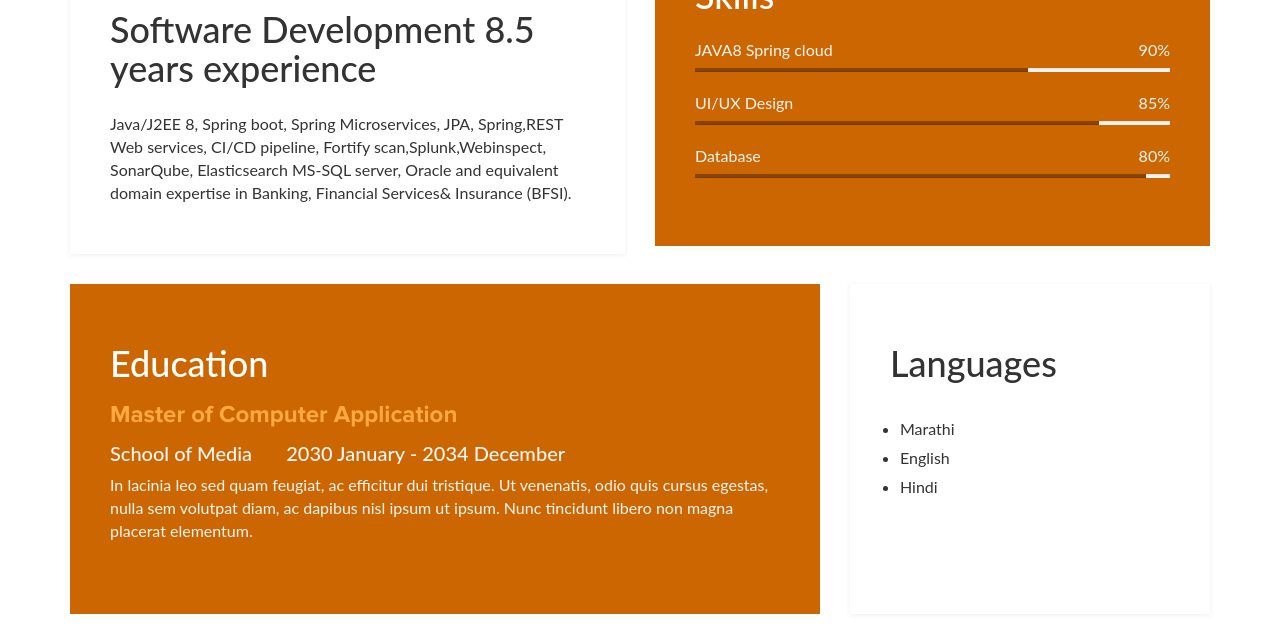
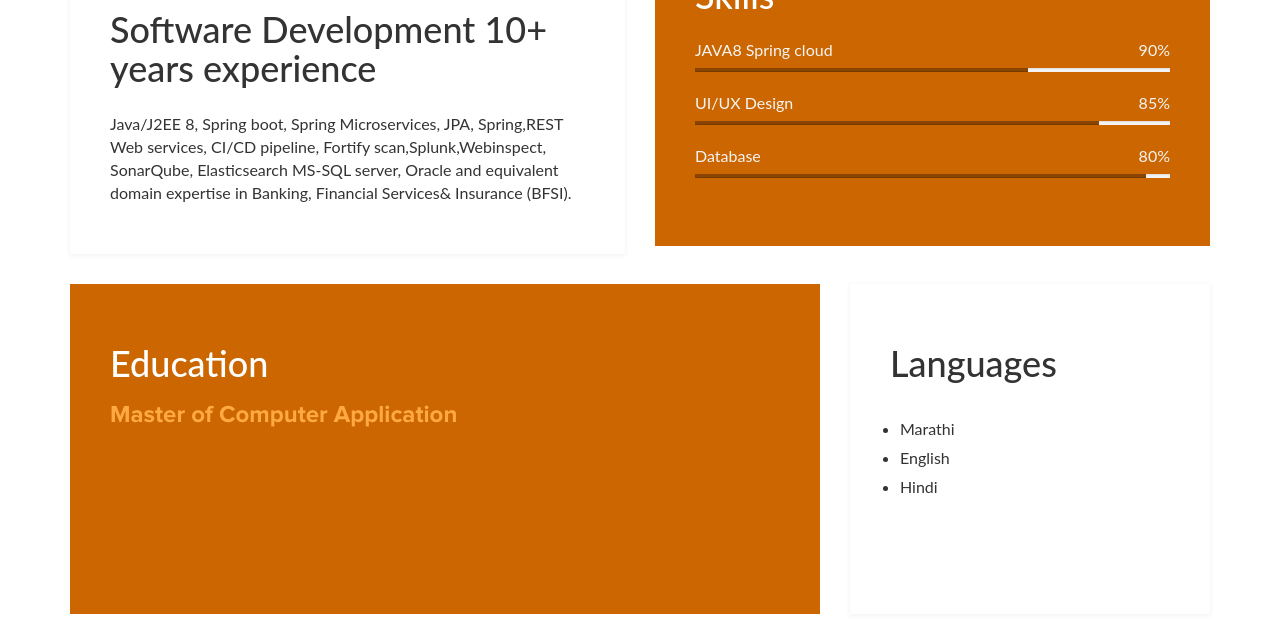
Before and after one commit to RajkiranHS/profile, a plain HTML site: page index.html in a window 1280 px wide. Shown: the part 860-1501 px from the top of the page. Drawn offline with Linux system fonts and the light colour scheme.

Commit message:
Update index.html

```diff
--- a/index.html
+++ b/index.html
@@ -126,7 +126,7 @@ http://www.templatemo.com/tm-467-easy-profile
 		<div class="col-md-6 col-sm-12">
 			<div class="about" id="about">
 				<h3 class="accent">Profile</h3>
-				<h2>Software Development 8.5 years experience</h2>
+				<h2>Software Development 10+ years experience</h2>
 				<p>Java/J2EE 8, Spring boot, Spring Microservices, JPA, Spring,REST Web services, CI/CD pipeline, Fortify scan,Splunk,Webinspect, SonarQube, Elasticsearch MS-SQL server, Oracle and equivalent domain expertise in Banking, Financial Services& Insurance (BFSI).</p>
 					<!-- <P>View My profile in different colores<a href="index-green.html">Green</a>, <a href="index.html">Blue</a>, <a href="index-gray.html">Gray</a>, and <a href="index-orange.html">Orange</a>.</P>   -->
 			</div>
@@ -166,10 +166,10 @@ http://www.templatemo.com/tm-467-easy-profile
 					<div class="education-content">
 						<h4 class="education-title accent">Master of Computer Application  </h4>
 							<div class="education-school">
-								<h5>School of Media</h5><span></span>
-								<h5>2030 January - 2034 December</h5>
+								<h5></h5><span></span>
+								<h5></h5>
 							</div>
-						<p class="education-description">In lacinia leo sed quam feugiat, ac efficitur dui tristique. Ut venenatis, odio quis cursus egestas, nulla sem volutpat diam, ac dapibus nisl ipsum ut ipsum. Nunc tincidunt libero non magna placerat elementum.</p>
+						<p class="education-description"></p>
 					</div>
 			</div>
 		</div>
```
